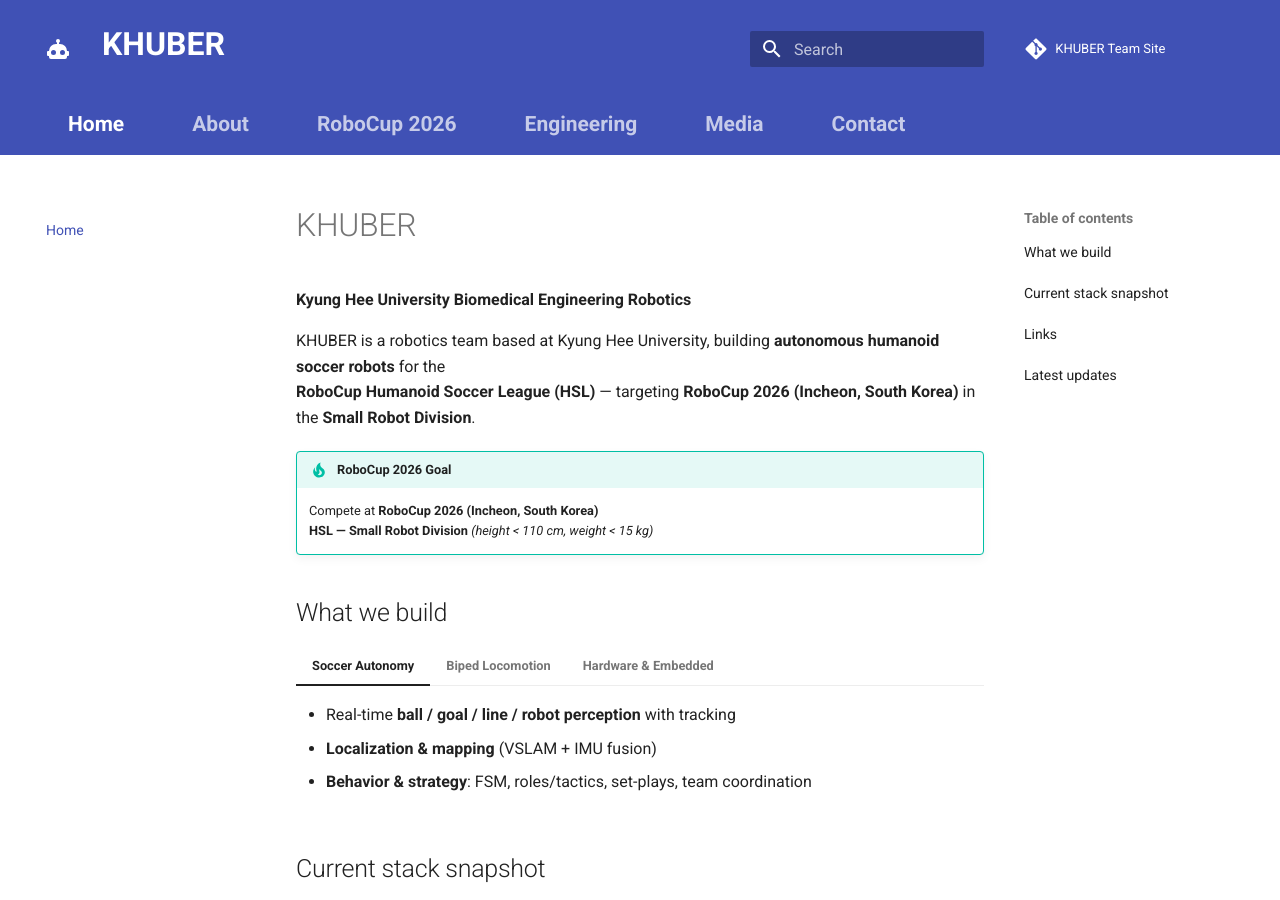
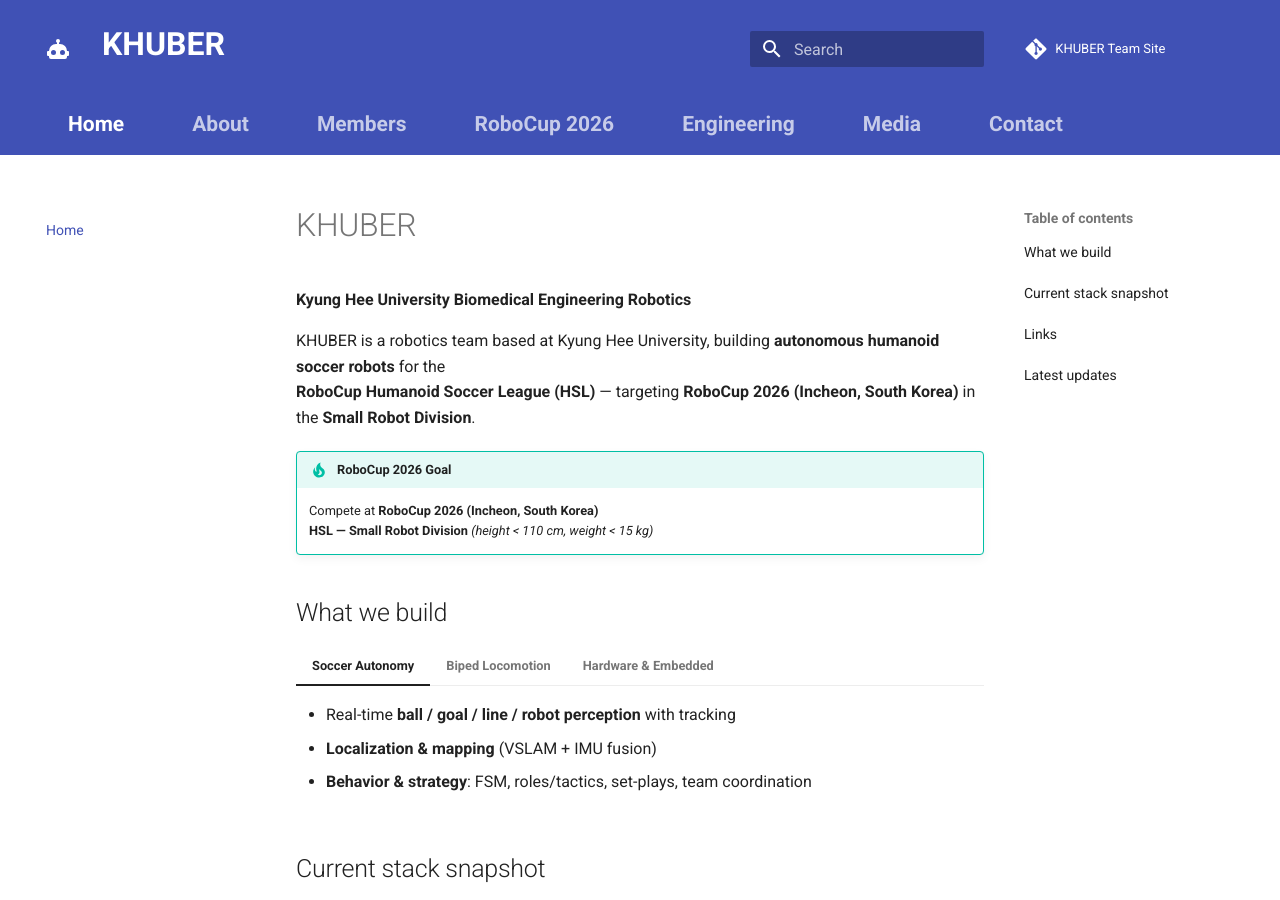
Before and after one commit to KHUBERobotics/KHUBER, an MkDocs documentation site: the page built from docs/index.md, in a window 1280 px wide and 900 px high. Built offline with MkDocs 1.6.1 and Material for MkDocs 9.7.7, drawn with Linux system fonts in a browser that asks for light colours; comment, search, counter and statistics services are not loaded.

Commit message:
Update mkdocs.yml

```diff
--- a/mkdocs.yml
+++ b/mkdocs.yml
@@ -24,7 +24,8 @@ nav:
   - Home: index.md
   - About:
       - Mission & Overview: about.md
-      - Team: team.md
+
+  - Members: members.md
   - RoboCup 2026:
       - Division & Rules Snapshot: robocup_2026.md
       - Roadmap: roadmap.md
```
